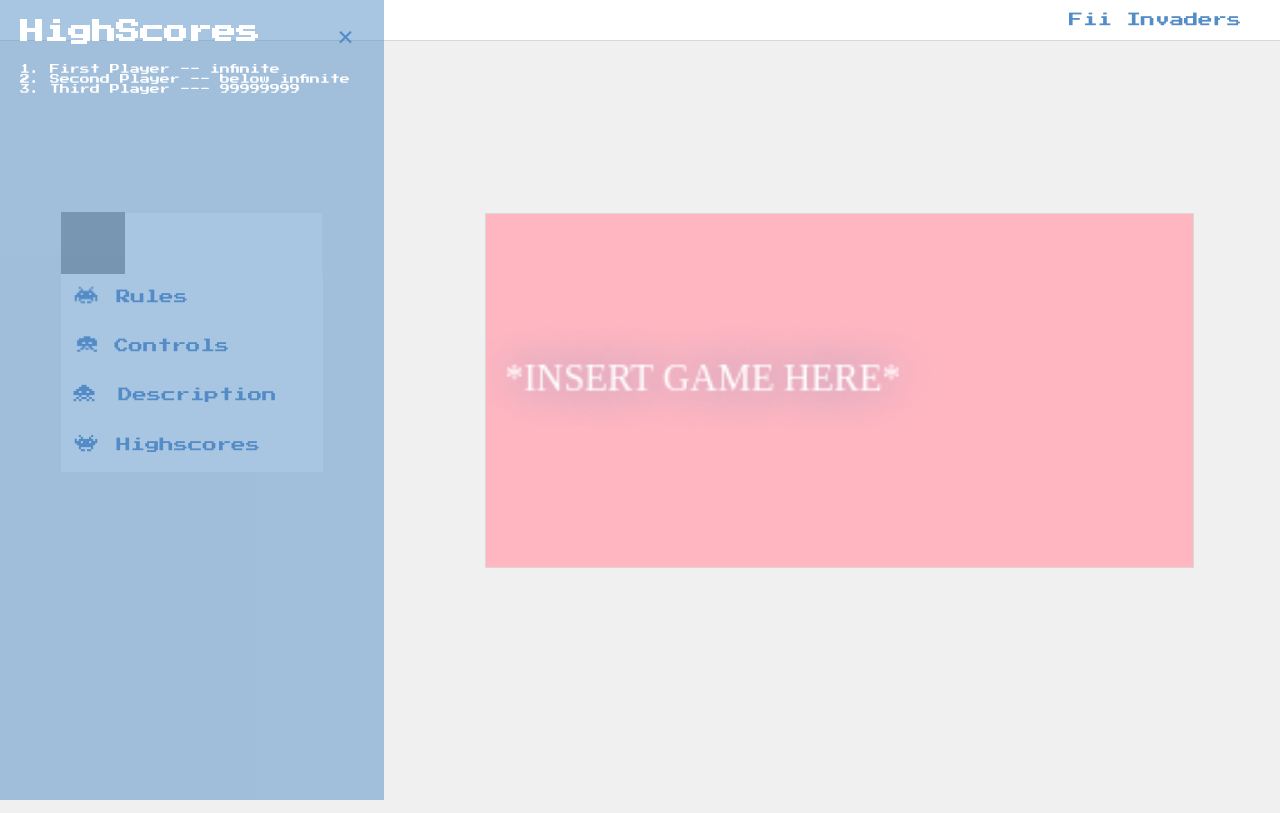
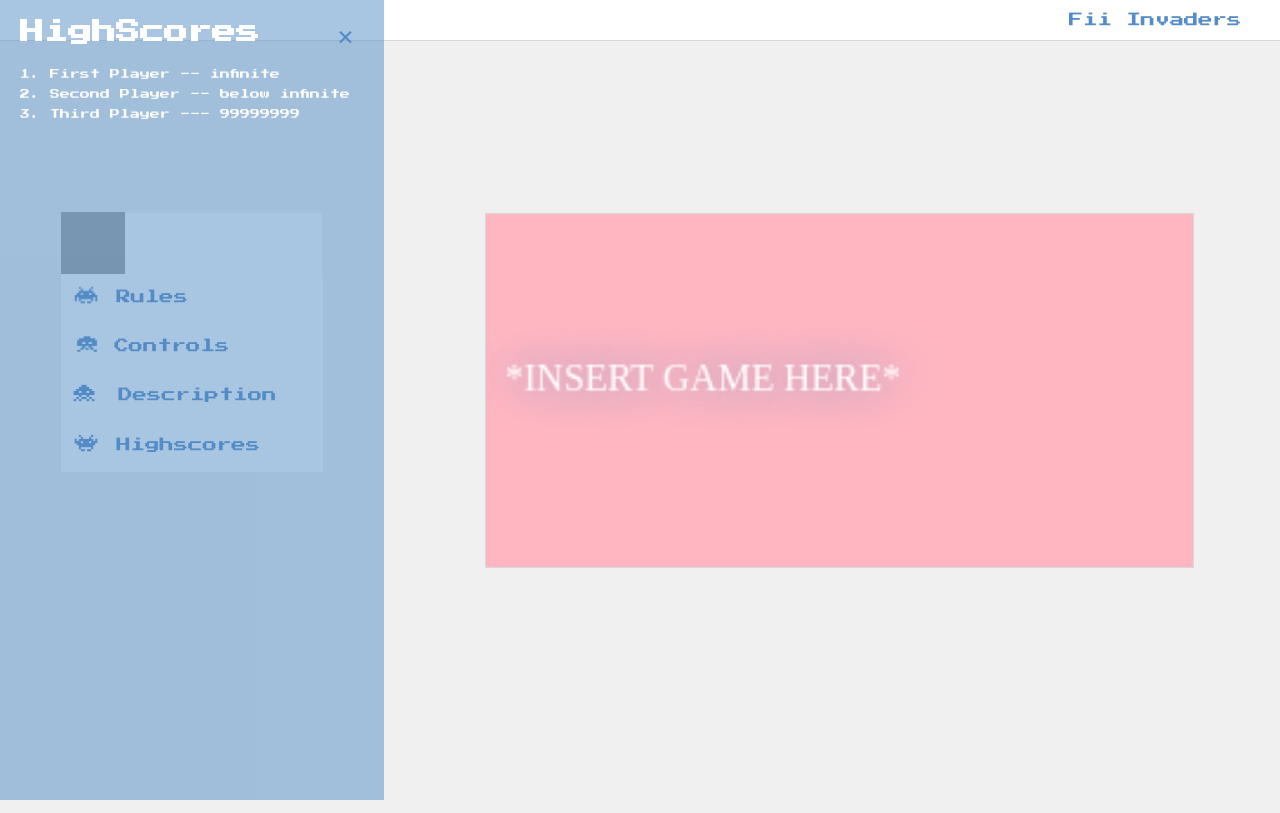
Before and after one commit to andreiarhip10/FII-Invaders, a PHP site: page /index_updated.html in a window 1280 px wide, after a click on "Highscores". Run offline with PHP 8.4, Linux system fonts and the light colour scheme; grey boxes are pictures that could not be loaded.

Commit message:
Fixed a line spacing issue

```diff
--- a/css/index-style_updated.css
+++ b/css/index-style_updated.css
@@ -383,6 +383,7 @@ li.highscores:hover:before{
   max-height: 30%;
   overflow: auto;
   text-align:left;
+  line-height:20px;
   font-size:10px;
   color: rgb( 255, 255, 255);
   font-family: 'Press Start 2P'
```
